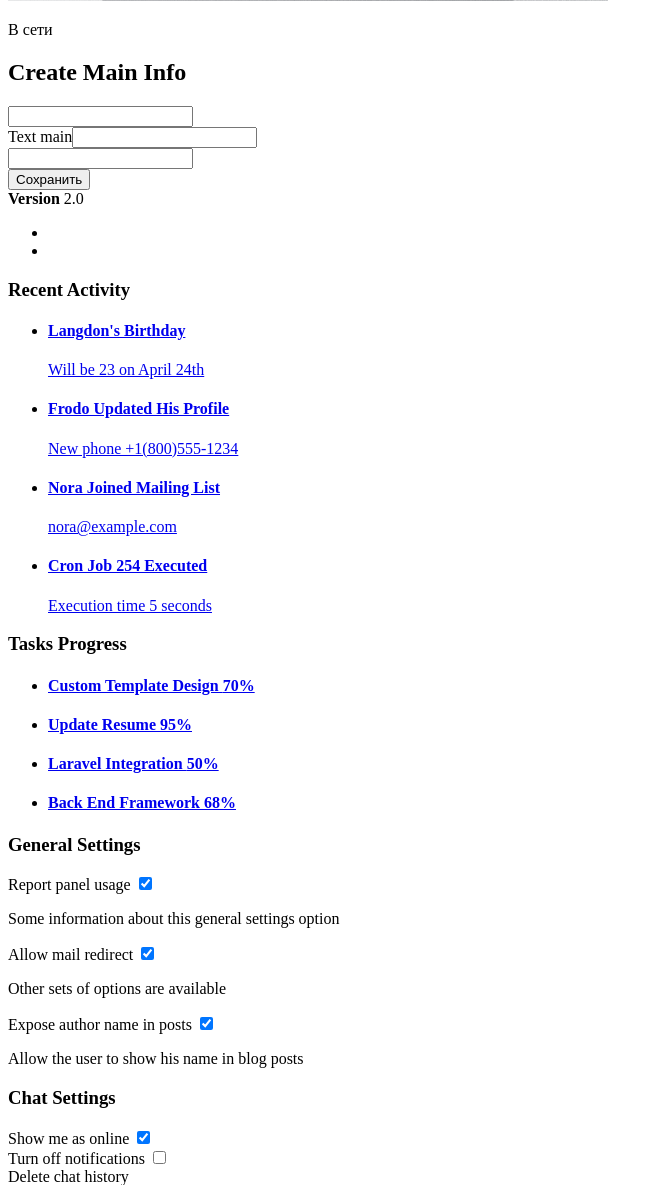
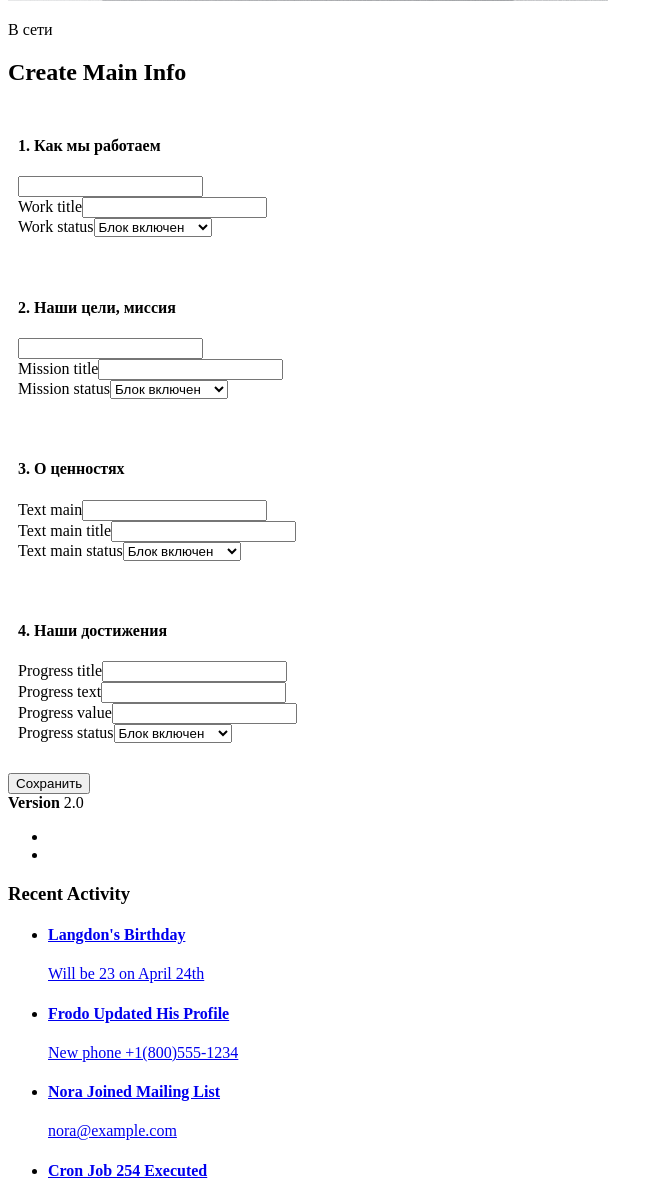
Before and after one commit to SergoLisitcyn/mexico, a Yii app: template backend/views/main-info/create.php in a window 1280 px wide. Shown: the part 693-1878 px from the top of the page, without its empty margins (0-663 px from the left). Run offline with PHP 8.4 and a stand-in for Yii, Linux system fonts and the light colour scheme; the template is opened without the code that fills it, so the values that code supplies are empty; form fields are guessed from the names that the template uses; some libraries are stand-ins or nearby versions.

Commit message:
main_info блоки на главной странице

```diff
--- a/backend/views/main-info/_form.php
+++ b/backend/views/main-info/_form.php
@@ -9,14 +9,39 @@ use vova07\imperavi\Widget;
 /* @var $model common\models\MainInfo */
 /* @var $form yii\widgets\ActiveForm */
 ?>
-
-<div class="mfo">
+<style>
+    .main-info-form {
+        background: #fff;
+        padding: 10px;
+        margin-bottom: 20px;
+    }
+</style>
+<div style="margin-top: 20px;">
 
     <?php $form = ActiveForm::begin(); ?>
-
+    <input type="hidden" name="<?=Yii::$app->request->csrfParam; ?>" value="<?=Yii::$app->request->getCsrfToken(); ?>" />
+    <div class="main-info-form">
+        <h4 class="bold uppercase">1. Как мы работаем</h4>
         <?php
         echo $form->field($model, 'work')->widget(MultipleInput::className(), [
-//        'max'               => 10,
+                'min'               => 1, // should be at least 2 rows
+                'allowEmptyList'    => false,
+                'enableGuessTitle'  => true,
+                'addButtonPosition' => MultipleInput::POS_HEADER, // show add button in the header
+            ])
+                ->label(false);
+        ?>
+        <?= $form->field($model, 'work_title')->textInput(['maxlength' => true]) ?>
+
+        <?= $form->field($model, 'work_status')->dropDownList([
+                '1' => 'Блок включен',
+                '0' => 'Блок выключен'
+            ]) ?>
+    </div>
+    <div class="main-info-form">
+        <h4 class="bold uppercase">2. Наши цели, миссия</h4>
+        <?php
+        echo $form->field($model, 'mission')->widget(MultipleInput::className(), [
                 'min'               => 1, // should be at least 2 rows
                 'allowEmptyList'    => false,
                 'enableGuessTitle'  => true,
@@ -25,6 +50,16 @@ use vova07\imperavi\Widget;
                 ->label(false);
         ?>
 
+        <?= $form->field($model, 'mission_title')->textInput(['maxlength' => true]) ?>
+
+        <?= $form->field($model, 'mission_status')->dropDownList([
+                '1' => 'Блок включен',
+                '0' => 'Блок выключен'
+        ]) ?>
+    </div>
+
+    <div class="main-info-form">
+        <h4 class="bold uppercase">3. О ценностях</h4>
         <?= $form->field($model, 'text_main')->widget(Widget::className(), [
             'settings' => [
                 'lang' => 'ru',
@@ -44,16 +79,30 @@ use vova07\imperavi\Widget;
             ]
         ])?>
 
-    <?php
-    echo $form->field($model, 'mission')->widget(MultipleInput::className(), [
-//        'max'               => 10,
-        'min'               => 1, // should be at least 2 rows
-        'allowEmptyList'    => false,
-        'enableGuessTitle'  => true,
-        'addButtonPosition' => MultipleInput::POS_HEADER, // show add button in the header
-    ])
-        ->label(false);
-    ?>
+        <?= $form->field($model, 'text_main_title')->textInput(['maxlength' => true]) ?>
+
+        <?= $form->field($model, 'text_main_status')->dropDownList([
+            '1' => 'Блок включен',
+            '0' => 'Блок выключен'
+        ]) ?>
+    </div>
+
+    <div class="main-info-form">
+        <h4 class="bold uppercase">4. Наши достижения</h4>
+        <?= $form->field($model, 'progress_title')->textInput(['maxlength' => true]) ?>
+
+        <?= $form->field($model, 'progress_text')->textInput(['maxlength' => true]) ?>
+
+        <?= $form->field($model, 'progress_value')->textInput(['maxlength' => true]) ?>
+
+        <?= $form->field($model, 'progress_status')->dropDownList([
+            '1' => 'Блок включен',
+            '0' => 'Блок выключен'
+        ]) ?>
+    </div>
+
+
+
 
     <div class="form-group">
         <?= Html::submitButton('Сохранить', ['class' => 'btn btn-success']) ?>
--- a/frontend/widgets/MainPageWidget.php
+++ b/frontend/widgets/MainPageWidget.php
@@ -30,7 +30,8 @@ class MainPageWidget extends Widget
                 'teams' => $teams
             ]);
         }
-        if($this->type == 'mission' || $this->type == 'works' || $this->type == 'info'){
+
+        if($this->type == 'mission' || $this->type == 'works' || $this->type == 'info' || $this->type == 'progress'){
 
             return $this->render('main-page/'.$this->type,[
                 'info' => MainInfo::findOne(1)
--- a/frontend/widgets/views/main-page/info.php
+++ b/frontend/widgets/views/main-page/info.php
@@ -1,9 +1,13 @@
+<?php if($info->text_main_status == 1 && $info->text_main) : ?>
 <section class="main__values values">
     <div class="container">
-        <h2 class="values__title title">О ценностях</h2>
 
+        <?php if($info->text_main_title) : ?>
+            <h2 class="values__title title"><?= $info->text_main_title ?></h2>
+        <?php endif; ?>
         <div class="values__descr">
             <?= $info->text_main ?>
         </div>
     </div>
 </section>
+<?php endif; ?>
--- a/frontend/widgets/views/main-page/works.php
+++ b/frontend/widgets/views/main-page/works.php
@@ -1,8 +1,10 @@
-<?php if($info->work) :?>
+<?php if($info->work_status == 1 && $info->work) : ?>
 <section class="main__block-checkbox block-checkbox">
     <div class="container">
         <div class="block-checkbox__row background-set">
-            <h2 class="block-checkbox__title title">Как мы работаем</h2>
+            <?php if($info->work_title) : ?>
+                <h2 class="block-checkbox__title title"><?= $info->work_title ?></h2>
+            <?php endif; ?>
             <ul class="block-checkbox__list">
                 <?php foreach ($info->work as $item) : ?>
                     <li class="block-checkbox__item"><?= $item ?></li>
```
Also changed, not shown: backend/controllers/MainInfoController.php (+10 -3 lines), common/models/MainInfo.php (+22 -0 lines), console/migrations/m220823_175150_update_table_main_info.php (added, +46 -0 lines), frontend/views/site/index.php (+2 -7 lines), frontend/widgets/views/main-page/mission.php (+6 -2 lines), frontend/widgets/views/main-page/progress.php (added, +15 -0 lines). Lines whose indentation alone changed are shown as unchanged.
